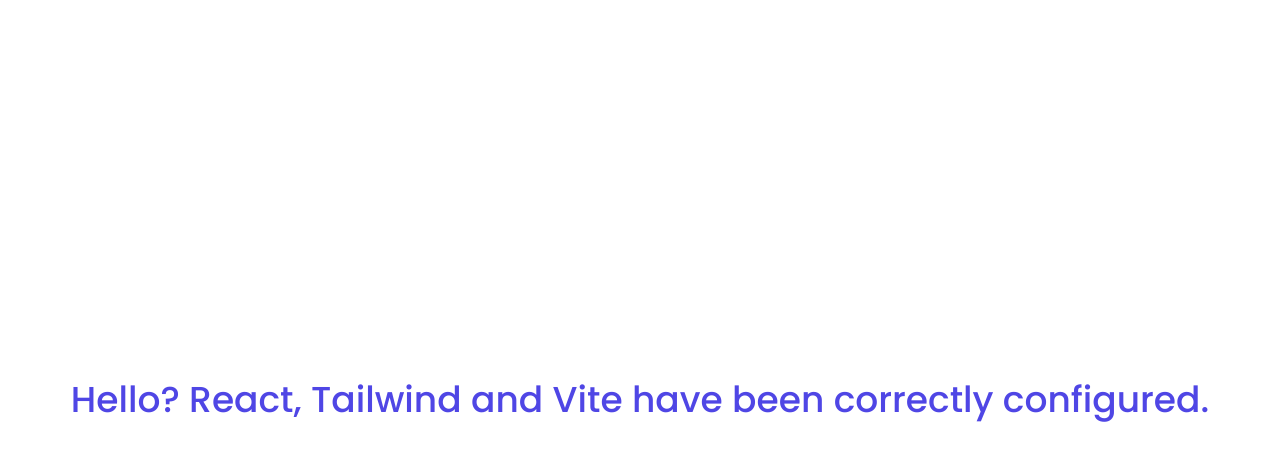
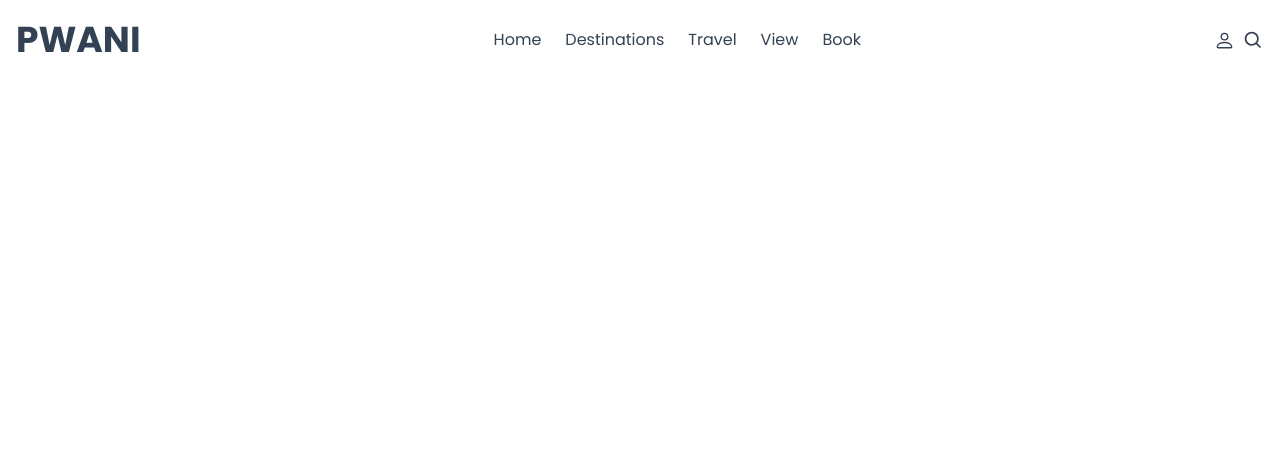
Before and after one commit to thes3interdev/slp-pwani-website, a React (Vite) app: page / in a window 1280 px wide. Shown: the top 460 px of the page. Built offline with nearby package versions, Linux system fonts and the light colour scheme.

Commit message:
feat: navigation header section.

```diff
--- /dev/null
+++ b/src/components/NavigationHeader.jsx
@@ -0,0 +1,76 @@
+import { useState } from 'react';
+import { BsPerson } from 'react-icons/bs';
+import { BiSearch } from 'react-icons/bi';
+import { AiOutlineClose } from 'react-icons/ai';
+import { HiOutlineMenuAlt4 } from 'react-icons/hi';
+import { FaFacebook, FaTwitter, FaInstagram } from 'react-icons/fa';
+
+const NavigationHeader = () => {
+	const [navigation, setNavigation] = useState(false);
+	const [logo, setLogo] = useState(false);
+
+	const handleNavigation = () => {
+		setNavigation(!navigation);
+		setLogo(!logo);
+	};
+
+	return (
+		<div className="flex h-20 items-center justify-between px-4">
+			{/** main menu start */}
+			<div>
+				<h1 onClick={handleNavigation} className={logo ? 'hidden' : 'block'}>
+					Pwani
+				</h1>
+			</div>
+			<ul className="hidden md:flex">
+				<li>Home</li>
+				<li>Destinations</li>
+				<li>Travel</li>
+				<li>View</li>
+				<li>Book</li>
+			</ul>
+			<div className="hidden space-x-2 md:flex">
+				<BsPerson size={21} />
+				<BiSearch size={21} />
+			</div>
+			{/** main menu end */}
+
+			{/** hamberger menu start */}
+			<div onClick={handleNavigation} className="z-10 md:hidden">
+				{navigation ? <AiOutlineClose size={21} /> : <HiOutlineMenuAlt4 size={21} />}
+			</div>
+			{/** hamberger menu end */}
+
+			{/** mobile menu start */}
+			<div
+				onClick={handleNavigation}
+				className={
+					navigation
+						? 'absolute left-[0] top-0 flex w-full flex-col bg-gray-100/90 px-4 py-8'
+						: 'absolute left-[-100%]'
+				}
+			>
+				<h1 className="uppercase">Pwani</h1>
+				<ul>
+					<li className="border-b">Home</li>
+					<li className="border-b">Destinations</li>
+					<li className="border-b">Travel</li>
+					<li className="border-b">View</li>
+					<li className="border-b">Book</li>
+				</ul>
+				<div className="flex flex-col">
+					<button className="my-5">Search</button>
+					<button className="">Account</button>
+				</div>
+				<div className="my-5 flex justify-between">
+					<FaFacebook className="icon" />
+					<FaTwitter className="icon" />
+					<FaInstagram className="icon" />
+				</div>
+			</div>
+			{/** mobile menu end */}
+		</div>
+	);
+};
+
+export default NavigationHeader;
--- a/src/index.css
+++ b/src/index.css
@@ -4,8 +4,41 @@
 @tailwind components;
 @tailwind utilities;
 
+:root {
+	--primary-dark: #5651e5;
+	--primary-light: #709dff;
+}
+
+.icon {
+	color: var(--primary-dark);
+}
+
 @layer base {
 	body {
 		@apply font-poppins text-slate-700 antialiased;
 	}
+
+	h1 {
+		@apply text-3xl font-bold uppercase md:text-4xl;
+	}
+
+	h2 {
+		@apply text-3xl font-bold;
+	}
+
+	h3 {
+		@apply text-xl font-bold;
+	}
+
+	li {
+		@apply p-3;
+	}
+
+	button {
+		@apply rounded-md border bg-gradient-to-r from-[var(--primary-dark)] to-[var(--primary-light)] p-3 uppercase text-white;
+	}
+
+	.icon {
+		@apply cursor-pointer text-2xl;
+	}
 }
--- a/src/pages/PageHome.jsx
+++ b/src/pages/PageHome.jsx
@@ -1,15 +1,12 @@
 import UtilityTabTitle from '../utilities/UtilityTabTitle';
+import NavigationHeader from '../components/NavigationHeader';
 
 const PageHome = () => {
 	UtilityTabTitle('Pwani Travel | Superior Software Solutions');
 
 	return (
 		<div name="Home">
-			<div className="flex h-screen w-full items-center justify-center">
-				<h1 className="text-4xl font-medium text-indigo-600">
-					Hello? React, Tailwind and Vite have been correctly configured.
-				</h1>
-			</div>
+			<NavigationHeader />
 		</div>
 	);
 };
```
Also changed, not shown: 1 other file (tests, documents, lock files or other folders).
